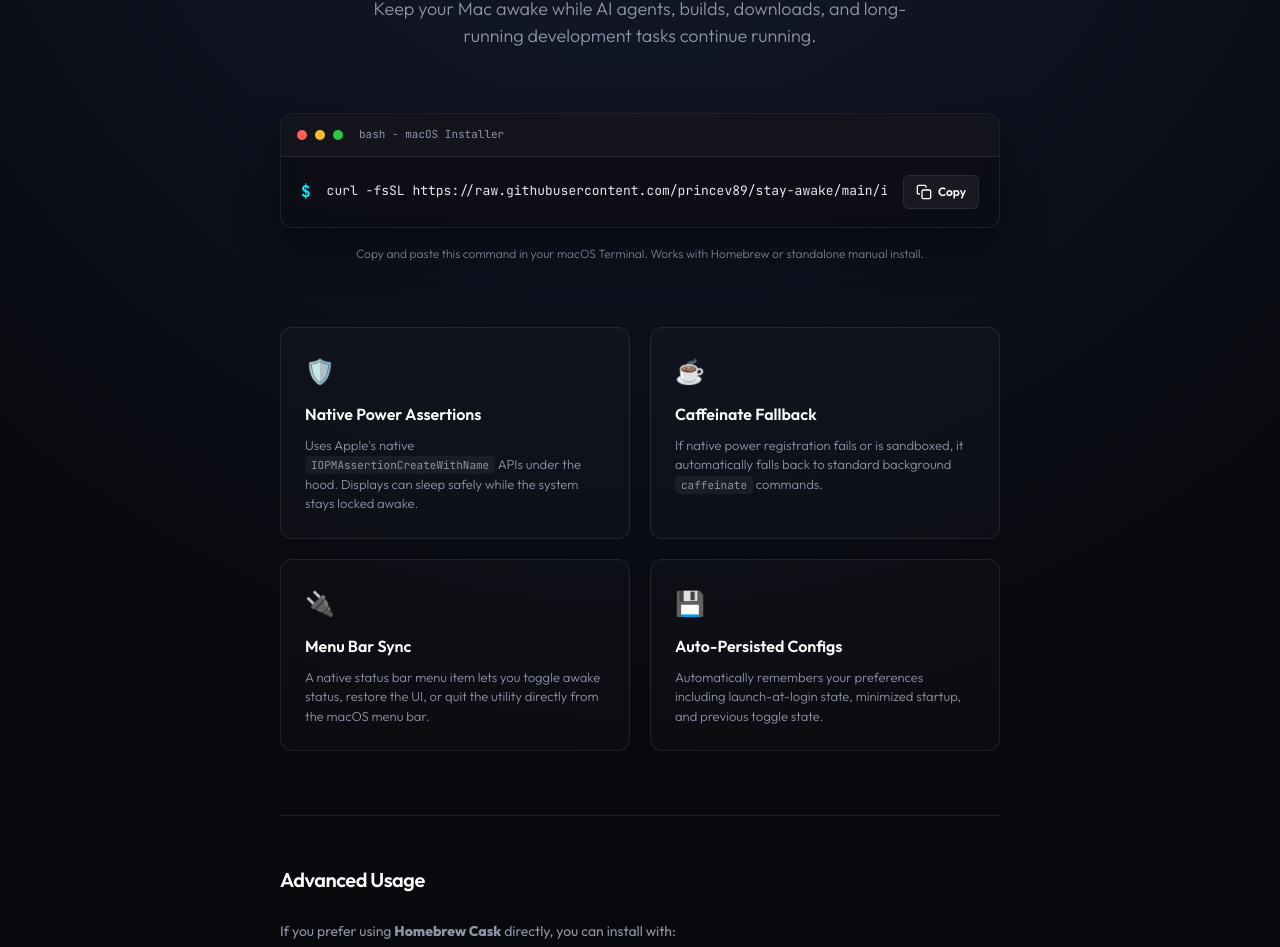
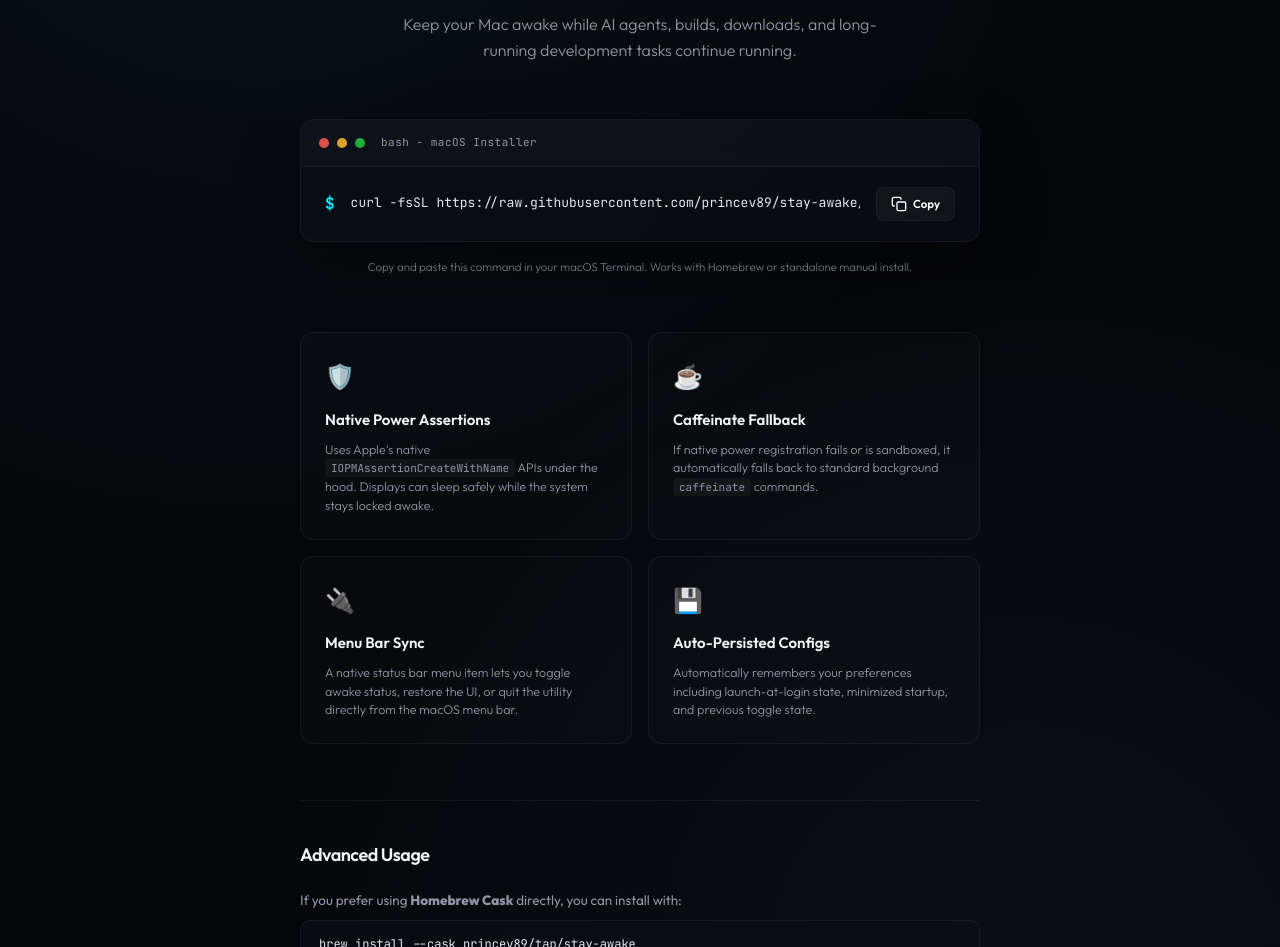
Before and after one commit to princev89/stay-awake, a plain HTML site: page docs/index.html in a window 1280 px wide. Shown: the part 288-1235 px from the top of the page. Drawn offline with Linux system fonts and the light colour scheme.

Commit message:
Upgrade GitHub Pages website UI to match the new dark glassmorphic app theme

```diff
--- a/docs/style.css
+++ b/docs/style.css
@@ -1,12 +1,12 @@
 :root {
-  --bg-color: #08090d;
+  --bg-color: #05060a;
   --text-primary: #ffffff;
-  --text-secondary: #8e93a6;
+  --text-secondary: #9094a6;
   --accent-cyan: #00f2fe;
   --accent-blue: #4facfe;
-  --border-color: rgba(255, 255, 255, 0.08);
-  --card-bg: rgba(255, 255, 255, 0.02);
-  --terminal-bg: rgba(12, 14, 21, 0.85);
+  --border-color: rgba(255, 255, 255, 0.05);
+  --card-bg: rgba(255, 255, 255, 0.015);
+  --terminal-bg: rgba(12, 14, 24, 0.65);
   --font-family: 'Outfit', -apple-system, BlinkMacSystemFont, "Segoe UI", Roboto, sans-serif;
   --font-mono: 'JetBrains Mono', monospace;
 }
@@ -19,20 +19,22 @@
 
 body {
   background-color: var(--bg-color);
-  background: radial-gradient(circle at 50% 0%, #151b30 0%, #08090d 60%);
+  background: radial-gradient(circle at 20% 0%, rgba(0, 242, 254, 0.06) 0%, transparent 45%),
+              radial-gradient(circle at 80% 80%, rgba(79, 172, 254, 0.06) 0%, transparent 45%),
+              var(--bg-color);
   color: var(--text-primary);
   font-family: var(--font-family);
   -webkit-font-smoothing: antialiased;
   line-height: 1.6;
-  padding: 80px 24px;
+  padding: 100px 24px;
 }
 
 .container {
-  max-width: 720px;
+  max-width: 680px;
   margin: 0 auto;
   display: flex;
   flex-direction: column;
-  gap: 64px;
+  gap: 56px;
 }
 
 /* Hero Section */
@@ -48,25 +50,31 @@ body {
   width: 96px;
   height: 96px;
   border-radius: 22px;
-  box-shadow: 0 10px 30px rgba(0, 242, 254, 0.25);
+  box-shadow: 0 12px 35px rgba(0, 242, 254, 0.3);
   margin-bottom: 8px;
+  transition: transform 0.4s ease, box-shadow 0.4s ease;
+}
+
+.logo:hover {
+  transform: scale(1.05) rotate(2deg);
+  box-shadow: 0 16px 40px rgba(0, 242, 254, 0.4);
 }
 
 .hero h1 {
-  font-size: 42px;
+  font-size: 40px;
   font-weight: 800;
   letter-spacing: -1px;
-  background: linear-gradient(135deg, #ffffff 0%, #a5b4fc 100%);
+  background: linear-gradient(135deg, #ffffff 30%, #00f2fe 100%);
   -webkit-background-clip: text;
   -webkit-text-fill-color: transparent;
 }
 
 .tagline {
-  font-size: 18px;
+  font-size: 16px;
   color: var(--text-secondary);
   font-weight: 300;
-  max-width: 580px;
-  line-height: 1.5;
+  max-width: 520px;
+  line-height: 1.6;
 }
 
 /* Terminal Card Installer */
@@ -80,17 +88,17 @@ body {
 .terminal-card {
   width: 100%;
   background: var(--terminal-bg);
-  backdrop-filter: blur(10px);
-  -webkit-backdrop-filter: blur(10px);
+  backdrop-filter: blur(25px);
+  -webkit-backdrop-filter: blur(25px);
   border: 1px solid var(--border-color);
-  border-radius: 12px;
+  border-radius: 14px;
   overflow: hidden;
-  box-shadow: 0 20px 40px rgba(0, 0, 0, 0.4);
+  box-shadow: 0 25px 60px rgba(0, 0, 0, 0.45);
 }
 
 .terminal-header {
-  background: rgba(255, 255, 255, 0.03);
-  padding: 12px 16px;
+  background: rgba(255, 255, 255, 0.02);
+  padding: 14px 18px;
   border-bottom: 1px solid var(--border-color);
   display: flex;
   align-items: center;
@@ -103,19 +111,20 @@ body {
   border-radius: 50%;
 }
 
-.dot.red { background-color: #ff5f56; }
-.dot.yellow { background-color: #ffbd2e; }
-.dot.green { background-color: #27c93f; }
+.dot.red { background-color: rgba(255, 95, 86, 0.85); }
+.dot.yellow { background-color: rgba(255, 189, 46, 0.85); }
+.dot.green { background-color: rgba(39, 201, 63, 0.85); }
 
 .terminal-title {
   font-size: 11px;
   color: var(--text-secondary);
   font-family: var(--font-mono);
   margin-left: 8px;
+  letter-spacing: 0.5px;
 }
 
 .terminal-body {
-  padding: 18px 20px;
+  padding: 20px 24px;
   display: flex;
   align-items: center;
   justify-content: space-between;
@@ -139,39 +148,40 @@ body {
 }
 
 .copy-button {
-  background: rgba(255, 255, 255, 0.05);
-  border: 1px solid var(--border-color);
-  border-radius: 6px;
+  background: rgba(255, 255, 255, 0.04);
+  border: 1px solid rgba(255, 255, 255, 0.05);
+  border-radius: 8px;
   color: #ffffff;
-  padding: 8px 12px;
-  font-size: 12px;
+  padding: 8px 14px;
+  font-size: 11.5px;
   font-weight: 600;
   display: flex;
   align-items: center;
   gap: 6px;
   cursor: pointer;
-  transition: all 0.2s ease;
+  transition: all 0.3s cubic-bezier(0.16, 1, 0.3, 1);
   user-select: none;
   font-family: var(--font-family);
 }
 
 .copy-button:hover {
-  background: rgba(255, 255, 255, 0.1);
-  border-color: rgba(255, 255, 255, 0.2);
+  background: rgba(255, 255, 255, 0.08);
+  border-color: rgba(255, 255, 255, 0.15);
 }
 
 .copy-button:active {
-  transform: scale(0.96);
+  transform: scale(0.95);
 }
 
 .copy-button.success {
-  background: rgba(39, 201, 63, 0.15);
-  border-color: #27c93f;
-  color: #27c93f;
+  background: rgba(0, 242, 254, 0.1);
+  border-color: var(--accent-cyan);
+  color: var(--accent-cyan);
+  box-shadow: 0 0 10px rgba(0, 242, 254, 0.2);
 }
 
 .installer-help {
-  font-size: 12px;
+  font-size: 11.5px;
   color: var(--text-secondary);
   font-weight: 300;
 }
@@ -180,7 +190,7 @@ body {
 .features {
   display: grid;
   grid-template-columns: repeat(2, 1fr);
-  gap: 20px;
+  gap: 16px;
 }
 
 @media (max-width: 600px) {
@@ -192,35 +202,45 @@ body {
 .feature-card {
   background: var(--card-bg);
   border: 1px solid var(--border-color);
-  border-radius: 12px;
+  border-radius: 14px;
   padding: 24px;
-  transition: border-color 0.3s ease;
+  transition: all 0.3s cubic-bezier(0.25, 0.8, 0.25, 1);
 }
 
 .feature-card:hover {
-  border-color: rgba(0, 242, 254, 0.3);
+  background: rgba(255, 255, 255, 0.03);
+  border-color: rgba(0, 242, 254, 0.18);
+  transform: translateY(-2px);
+  box-shadow: 0 8px 25px rgba(0, 0, 0, 0.3);
 }
 
 .feature-icon {
   font-size: 24px;
   margin-bottom: 12px;
+  display: inline-block;
+  transition: transform 0.3s ease;
+}
+
+.feature-card:hover .feature-icon {
+  transform: scale(1.1) rotate(5deg);
 }
 
 .feature-card h3 {
-  font-size: 16px;
+  font-size: 15px;
   font-weight: 600;
   margin-bottom: 8px;
+  color: #f1f5f9;
 }
 
 .feature-card p {
-  font-size: 13px;
+  font-size: 12.5px;
   color: var(--text-secondary);
   font-weight: 300;
   line-height: 1.5;
 }
 
 .feature-card code {
-  background: rgba(255, 255, 255, 0.05);
+  background: rgba(255, 255, 255, 0.04);
   padding: 2px 6px;
   border-radius: 4px;
   font-size: 11px;
@@ -231,15 +251,16 @@ body {
 .docs {
   display: flex;
   flex-direction: column;
-  gap: 24px;
+  gap: 20px;
   border-top: 1px solid var(--border-color);
-  padding-top: 48px;
+  padding-top: 40px;
 }
 
 .docs h2 {
-  font-size: 20px;
+  font-size: 18px;
   font-weight: 600;
   letter-spacing: -0.5px;
+  color: #f1f5f9;
 }
 
 .docs-block {
@@ -249,15 +270,15 @@ body {
 }
 
 .docs-block p {
-  font-size: 14px;
+  font-size: 13.5px;
   color: var(--text-secondary);
 }
 
 .docs-block pre {
   background: var(--terminal-bg);
   border: 1px solid var(--border-color);
-  border-radius: 8px;
-  padding: 12px 16px;
+  border-radius: 10px;
+  padding: 14px 18px;
   overflow-x: auto;
 }
 
@@ -272,7 +293,7 @@ body {
   border-top: 1px solid var(--border-color);
   padding-top: 24px;
   text-align: center;
-  font-size: 12px;
+  font-size: 11.5px;
   color: var(--text-secondary);
   display: flex;
   flex-direction: column;
```
